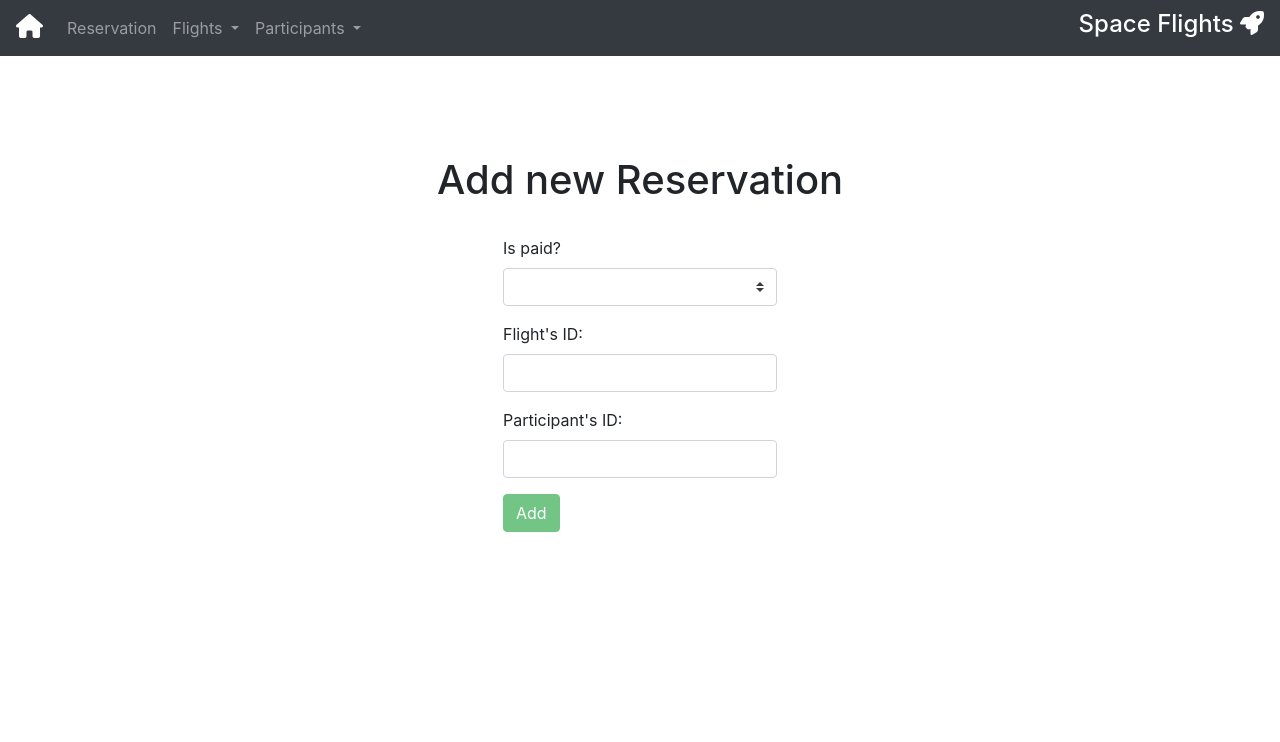
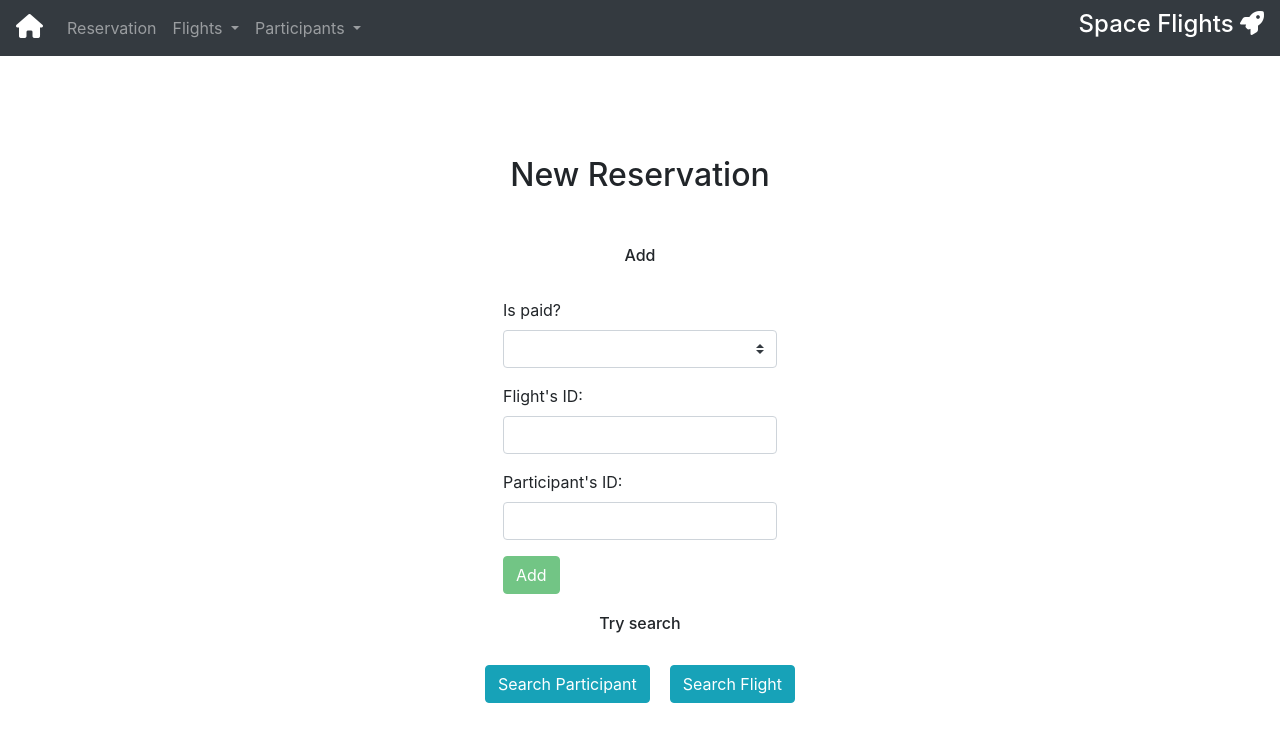
Before and after one commit to RadekKpc/SpaceFlights, an Angular app: page /reservation/add in a window 1280 px wide. Shown: the top 742 px of the page. Built offline with nearby package versions, Linux system fonts and the light colour scheme.

Commit message:
Reservation from login user (need add authorisation),better add panels

```diff
--- a/src/app/add-flight/add-flight.component.html
+++ b/src/app/add-flight/add-flight.component.html
@@ -4,7 +4,7 @@
     <hr>
     <br>
     <div class='col-12 text-center'>
-    <h1>Add new Space Flight</h1>
+    <h2>Add new Space Flight</h2>
     <br>
     </div>
     <form [formGroup]="modelForm" (ngSubmit)="onSubmit(modelForm)">
--- a/src/app/add-participant/add-participant.component.html
+++ b/src/app/add-participant/add-participant.component.html
@@ -4,7 +4,7 @@
     <hr>
     <br>
     <div class='col-12 text-center'>
-    <h1>Add new Participant</h1>
+    <h2>Add new Participant</h2>
     <br>
     </div>
     <form [formGroup]="modelForm" (ngSubmit)="onSubmit(modelForm)">
--- a/src/app/add-reservation/add-reservation.component.html
+++ b/src/app/add-reservation/add-reservation.component.html
@@ -4,8 +4,12 @@
     <hr>
     <br>
     <div class='col-12 text-center'>
-    <h1>Add new Reservation</h1>
+    <h2>New Reservation</h2>
     <br>
+    <div class='col-12 text-center' style='margin-top: 20px;'>
+        <h6>Add</h6>
+        <br>
+    </div>
     </div>
     <form [formGroup]="modelForm" (ngSubmit)="onSubmit(modelForm)">
 
@@ -45,4 +49,12 @@
         <button [disabled]="!modelForm.valid" type="submit" class="btn btn-success" >Add</button>
     </form>
     </div>
-    </div>
+</div>
+<div class='col-12 text-center' style='margin-top: 20px;'>
+    <h6>Try search</h6>
+    <br>
+</div>
+<div class="d-flex justify-content-center" >
+    <button (click)="navigateToParticipantList()" class="btn btn-info" >Search Participant</button>
+    <button (click)="navigateToFlightList()" class="btn btn-info" style='margin-left: 20px;'>Search Flight</button>
+</div>
--- a/src/app/add-reservation/add-reservation.component.ts
+++ b/src/app/add-reservation/add-reservation.component.ts
@@ -1,6 +1,8 @@
 import { Component, OnInit } from '@angular/core';
 import {FormBuilder, FormGroup, Validators,AbstractControl} from '@angular/forms';
-import {ReservationService} from '../services/reservation.service'
+import {ReservationService} from '../services/reservation.service';
+import {Router} from "@angular/router";
+
 @Component({
   selector: 'app-add-reservation',
   templateUrl: './add-reservation.component.html',
@@ -9,7 +11,7 @@ import {ReservationService} from '../services/reservation.service'
 export class AddReservationComponent implements OnInit {
 
   response: Object;
-  constructor(private formBuilder: FormBuilder,private reservationService:ReservationService) { }
+  constructor(private formBuilder: FormBuilder,private reservationService:ReservationService,private router: Router) { }
 
   ngOnInit() :void{
 
@@ -80,5 +82,11 @@ export class AddReservationComponent implements OnInit {
       response => {this.response = response; console.log(response)}
     );
   }
+  navigateToParticipantList(){
+    this.router.navigate(['/participant/list']);
+  }
+  navigateToFlightList(){
+    this.router.navigate(['/flight/list']);
+  }
 
 }
--- a/src/app/app-routing.module.ts
+++ b/src/app/app-routing.module.ts
@@ -9,10 +9,11 @@ import {AddReservationComponent} from './add-reservation/add-reservation.compone
 import {FlightDetailsComponent} from './flight-details/flight-details.component'
 import {ParticipantDetailsComponent} from './participant-details/participant-details.component'
 import {ReservationDetailsComponent} from './reservation-details/reservation-details.component'
+import {ReservationPanelComponent} from './reservation-panel/reservation-panel.component'
 
 const routes: Routes = [
   {path:'', redirectTo: '/reservation',pathMatch: 'full' },
-  {path:'reservation',component: ReservationListComponent},
+  {path:'reservation',component: ReservationPanelComponent},
   {path:'reservation/add',component: AddReservationComponent},
   {path:'reservation/list',component: ReservationListComponent},
   {path:'flight/add',component: AddFlightComponent},
--- a/src/app/app.module.ts
+++ b/src/app/app.module.ts
@@ -23,6 +23,7 @@ import { SearchFlightComponent } from './search-flight/search-flight.component';
 import { ValuesPipe } from './Pipes/OnlyValuesPipe';
 import { SearchParticipantComponent } from './search-participant/search-participant.component';
 import {searchSurenamePipe,searchNamePipe} from './pipes/searchParticiapntPipe';
+import { ReservationPanelComponent } from './reservation-panel/reservation-panel.component';
 // import { ActivatedRoute } from '@angular/router';
 @NgModule({
   declarations: [
@@ -43,7 +44,8 @@ import {searchSurenamePipe,searchNamePipe} from './pipes/searchParticiapntPipe';
     searchFreePlaces,
     SearchParticipantComponent,
     searchSurenamePipe,
-    searchNamePipe
+    searchNamePipe,
+    ReservationPanelComponent
   ],
   imports: [
     // ActivatedRoute,
--- a/src/app/flights-list/flights-list.component.html
+++ b/src/app/flights-list/flights-list.component.html
@@ -21,9 +21,12 @@
                                 <th>{{flight.startDate}}</th>
                                 <td>{{flight.endDate}}</td>
                                 <td>{{flight.participantCapacity}}</td>
-                                <td><div *ngIf='freePlaces[flight.id]'> {{freePlaces[flight.id]}}</div><div *ngIf='!freePlaces[flight.id]'> {{flight.participantCapacity}}</div></td>
+                                <td><div *ngIf='freePlaces[flight.id] || freePlaces[flight.id] == 0'> {{freePlaces[flight.id]}}</div><div *ngIf='!freePlaces[flight.id] && freePlaces[flight.id] != 0'> {{flight.participantCapacity}}</div></td>
                                 <td>{{flight.price}}</td>
-                                <td><button class='btn btn-success'(click)="navigateToDetails(flight.id)">More</button></td>
+                                <td><button *ngIf='!reservation' class='btn btn-success'(click)="navigateToDetails(flight.id)">More</button>
+                                <!-- After add authentication reserveFligt shoud give login participant's id rather '0'-->
+                                    <button *ngIf='reservation' (click)="reserveFligt(flight.id,1)"  class=" btn btn-primary btn-warning"><i class="material-icons d-none d-md-inline" style="font-size: 14px;">star_border</i>Reserve</button>
+                                </td>
                         </tr>
                   </tbody>
 
--- a/src/app/flights-list/flights-list.component.ts
+++ b/src/app/flights-list/flights-list.component.ts
@@ -1,7 +1,7 @@
-import { Component, OnInit } from '@angular/core';
+import { Component, OnInit,Input} from '@angular/core';
 import {FlightService} from '../services/flight.service'
-import * as $ from 'jquery';
 import {Router} from "@angular/router";
+import { ReservationService } from '../services/reservation.service';
 
 @Component({
   selector: 'app-flights-list',
@@ -12,6 +12,7 @@ import {Router} from "@angular/router";
 
 export class FlightsListComponent implements OnInit {
 
+  @Input("reservation") reservation: boolean;
   flights: Object;
   freePlaces: Object;
   minPrice:number;
@@ -19,13 +20,21 @@ export class FlightsListComponent implements OnInit {
   minDate:string;
   maxDate:string;
   freePlacesSearch: number;
+  result:any;
 
-  constructor(private flightService: FlightService,private router: Router) {
+  constructor(private flightService: FlightService,private router: Router,private reservationService:ReservationService) {
    }
 
   ngOnInit() {
     this.freePlaces = {};
+    if(this.reservation){
+      this.getFreeFlights();
+    }
+    else{
     this.getFlights();
+
+  }
+    console.log(this.reservation);
 
   }
 
@@ -38,6 +47,14 @@ export class FlightsListComponent implements OnInit {
         });
    }
 
+   getFreeFlights(){
+    this.flightService.getAllFreeFlights().subscribe(
+      flights => {
+        this.flights = flights;
+       console.log(flights);
+       this.getFreePlaces();
+       });
+   }
 
    getFreePlaces(){
      this.flightService.getFreePlaces().subscribe(freePlaces =>
@@ -59,6 +76,18 @@ export class FlightsListComponent implements OnInit {
     this.maxDate = maxDate;
     this.freePlacesSearch = freePlaces;
   }
+  reserveFligt(flightID,participantID){
+    this.reservationService.addReservation(
+      {
+        'id' : 0,
+        'flightID':flightID,
+        'participantID':participantID,
+        'startDate':"",
+        'endDate':"",
+        'isPaid': 0,
+        }
+    ).subscribe(r => {this.result = r});
+  }
 
 
 
--- /dev/null
+++ b/src/app/reservation-panel/reservation-panel.component.html
@@ -0,0 +1 @@
+<app-flights-list  [reservation] ='reservation' ></app-flights-list>
--- /dev/null
+++ b/src/app/reservation-panel/reservation-panel.component.ts
@@ -0,0 +1,16 @@
+import { Component, OnInit } from '@angular/core';
+
+@Component({
+  selector: 'app-reservation-panel',
+  templateUrl: './reservation-panel.component.html',
+  styleUrls: ['./reservation-panel.component.css']
+})
+export class ReservationPanelComponent implements OnInit {
+
+  reservation: boolean = true;
+  constructor() { }
+
+  ngOnInit() {
+  }
+
+}
--- a/src/app/services/flight.service.ts
+++ b/src/app/services/flight.service.ts
@@ -40,4 +40,7 @@ export class FlightService {
   getFlightIdByParticipant(id:number,isPaid:String){
     return this.http.get('http://localhost:8080/flight-participant/'+isPaid+'/'+id);
   }
+  getAllFreeFlights():Observable<any>{
+    return this.http.get('http://localhost:8080/flight/places');
+  }
 }
```
Also changed, not shown: src/app/reservation-panel/reservation-panel.component.css (added), 1 other file (tests, documents, lock files or other folders).
